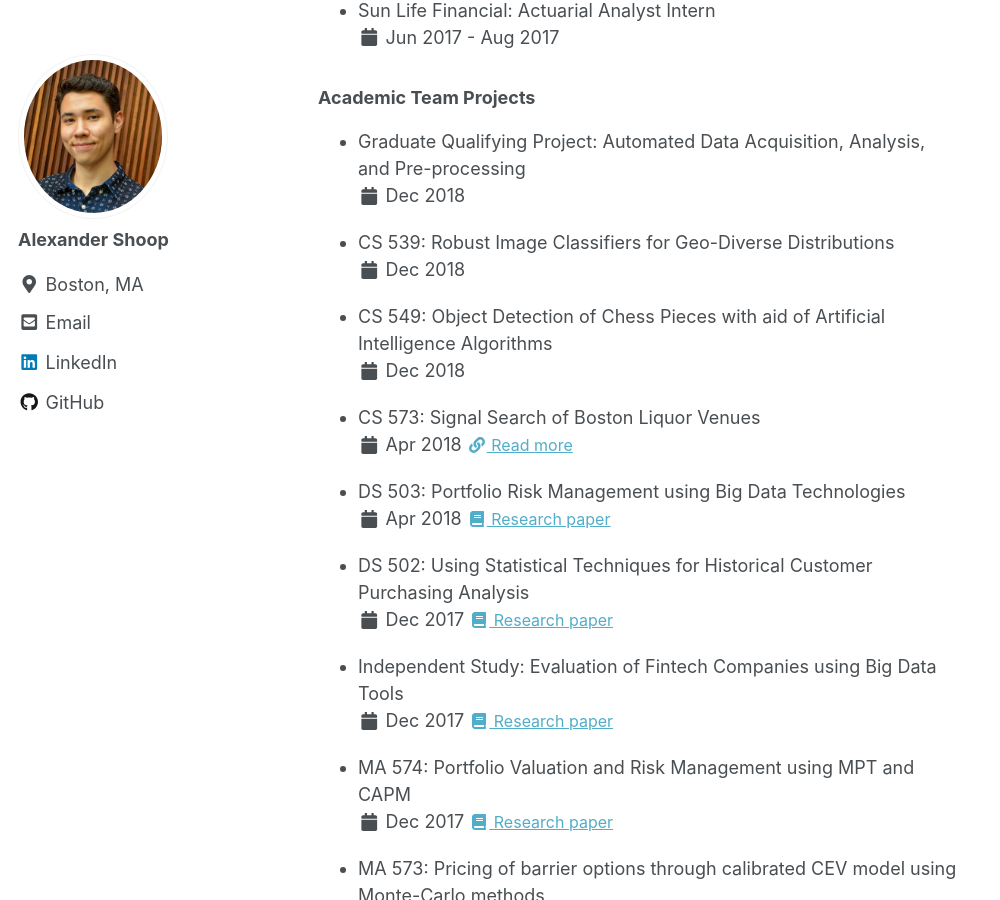
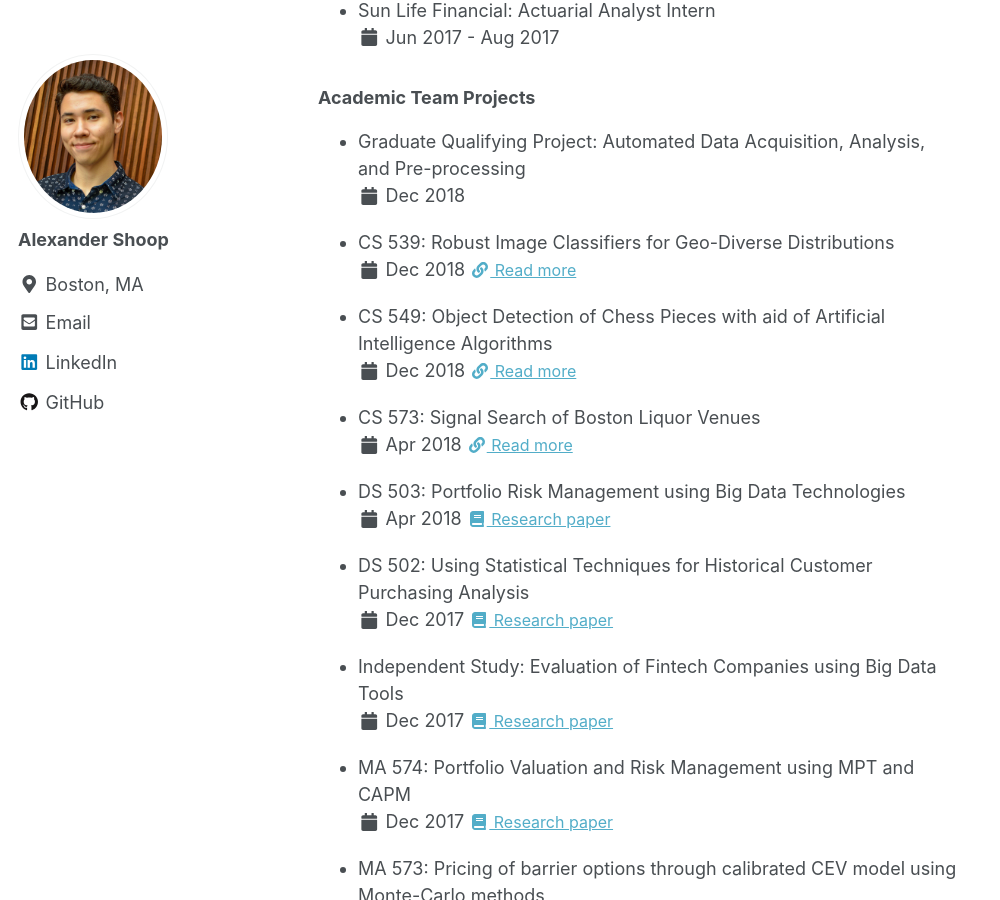
Before and after one commit to akshoop/akshoop.github.io, a Jekyll site: the page built from _pages/index.md, in a window 1280 px wide and 900 px high, scrolled down 753 px. Shown: the whole window, without its empty margins (0-1000 px from the left). Built offline with Jekyll 4.4.1, drawn with Linux system fonts in a browser that asks for light colours; nearby versions of some CDN libraries; emoji names are drawn with the system emoji font; the list of posts is cut into pages by our own code.

Commit message:
Updated homepage again

```diff
--- a/_pages/index.md
+++ b/_pages/index.md
@@ -35,8 +35,14 @@ I'm a WPI alum and here's my portfolio of my various projects and experience.</p
         <i class="fa fa-calendar fa-fw"></i> Dec 2018
     <li>CS 539: Robust Image Classifiers for Geo-Diverse Distributions</li>
         <i class="fa fa-calendar fa-fw"></i> Dec 2018
+        <a class="a_class" href="/blog/PythonProjectsJanMeetup/">
+            <i class="fa fa-link fa-fw"></i> Read more
+        </a>
     <li>CS 549: Object Detection of Chess Pieces with aid of Artificial Intelligence Algorithms</li>
         <i class="fa fa-calendar fa-fw"></i> Dec 2018
+        <a class="a_class" href="/blog/PythonProjectsJanMeetup/">
+            <i class="fa fa-link fa-fw"></i> Read more
+        </a>
     <li>CS 573: Signal Search of Boston Liquor Venues</li>
         <i class="fa fa-calendar fa-fw"></i> Apr 2018
         <a class="a_class" href="/proj/datavisfinal/">
```
